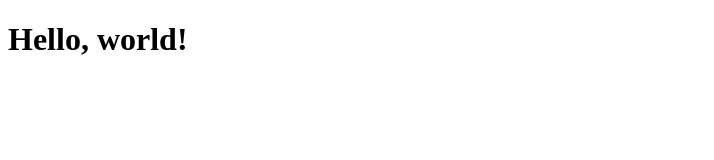
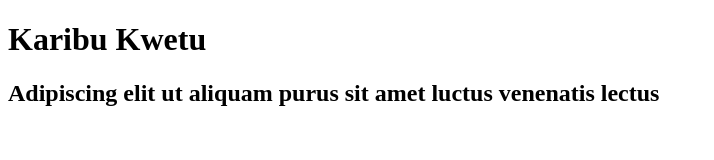
Before and after one commit to Elegido7/ClassThur, a plain HTML site: page index.html in a window 1280 px wide. Shown: the whole page, without its empty margins (0-714 px from the left). Drawn offline with Linux system fonts and the light colour scheme.

Commit message:
Update index.html

```diff
--- a/index.html
+++ b/index.html
@@ -3,9 +3,10 @@
   <head>
     <meta charset="utf-8">
     <meta name="viewport" content="width=device-width, initial-scale=1">
-    <title>Bootstrap demo</title>
+    <title>Car zone</title>
   </head>
   <body>
-    <h1>Hello, world!</h1>
+    <h1>Karibu Kwetu</h1>
+    <h2>Adipiscing elit ut aliquam purus sit amet luctus venenatis lectus</h2>
   </body>
 </html>
```
